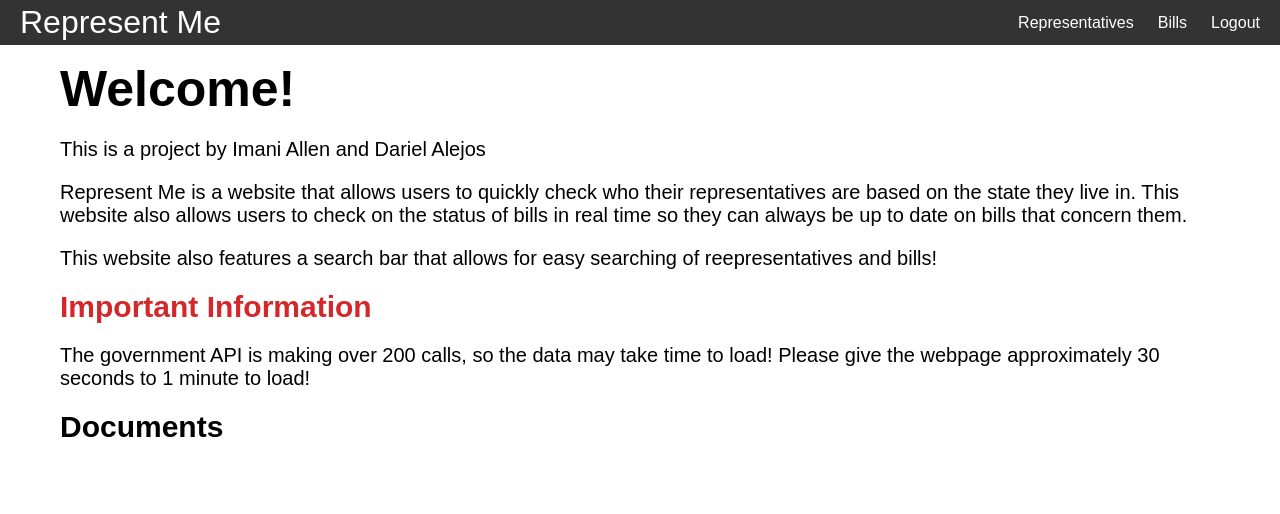
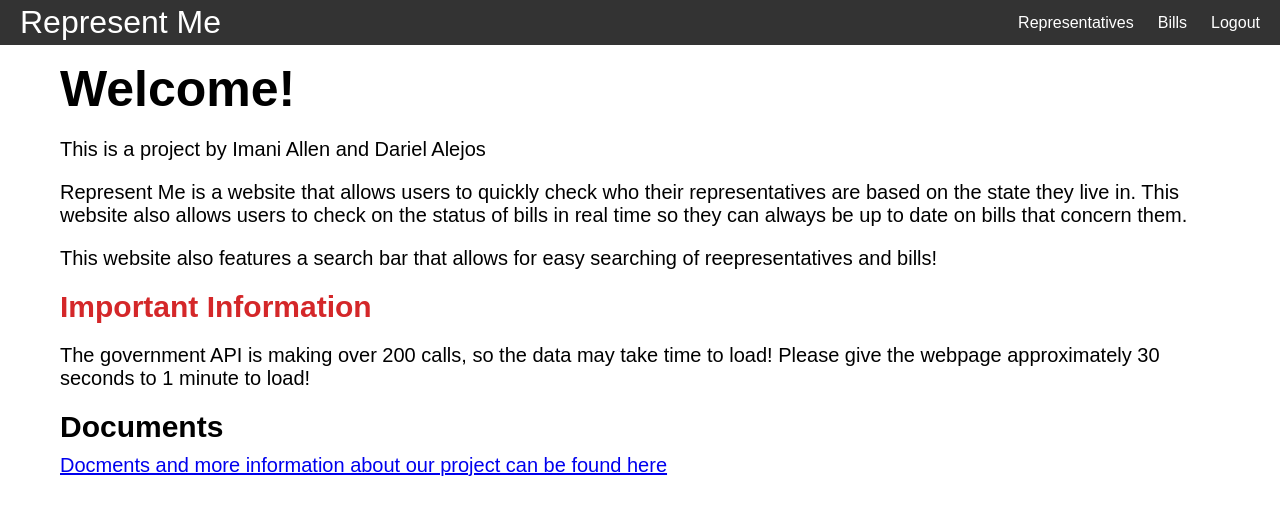
Before and after one commit to Indy6ix/RepresentMe, a React (Create React App) app in the folder frontend/: page /home-page in a window 1280 px wide. Shown: the top 514 px of the page. Built offline with nearby package versions, Linux system fonts and the light colour scheme.

Commit message:
added build files

```diff
--- a/frontend/src/Navigation/HomePage.js
+++ b/frontend/src/Navigation/HomePage.js
@@ -36,6 +36,7 @@ switch(window.location.pathname){
                 <h2 className='header-text-important'>Important Information</h2>
                     <p className='text'>The government API is making over 200 calls, so the data may take time to load! Please give the webpage approximately 30 seconds to 1 minute to load!</p>
                 <h2 className='header-text'>Documents</h2>
+                <a className='text' href="https://indy6ix.github.io/">Docments and more information about our project can be found here</a>
             </div>
         </>
     )
```
